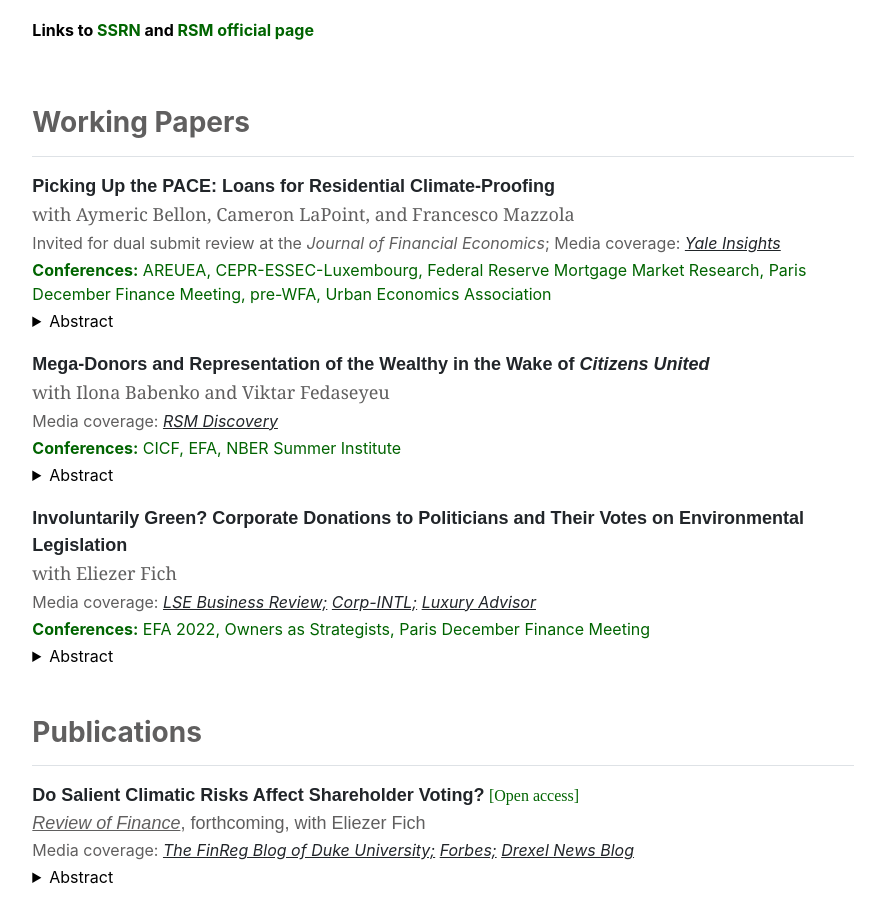
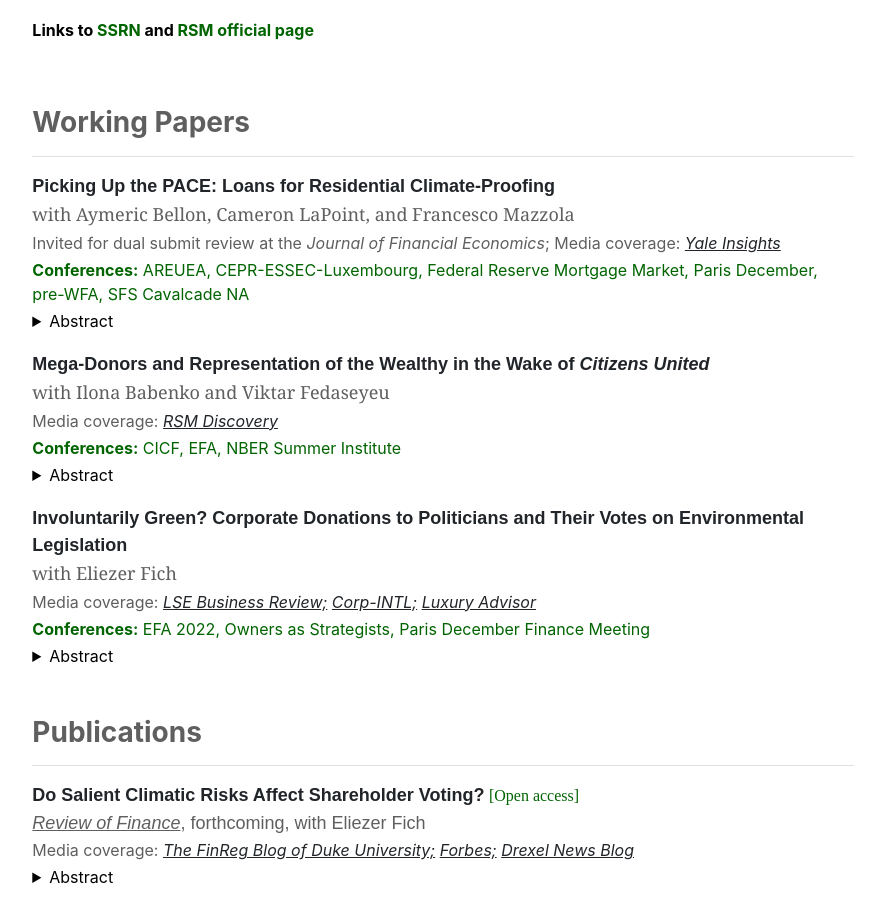
Before and after one commit to guosongxu/guosongxu.github.io, a Jekyll site: the page built from index.md, in a window 1280 px wide and 900 px high, scrolled down 446 px. Shown: the whole window, without its empty margins (197-1082 px from the left). Built offline with Jekyll 4.4.1, drawn with Linux system fonts in a browser that asks for light colours.

Commit message:
Update home.html

```diff
--- a/_layouts/home.html
+++ b/_layouts/home.html
@@ -18,7 +18,7 @@
     <p style="font-family:arial, 'MS Sans Serif', arial;font-size:18px;margin-bottom:1px"><a rel="noreferrer noopener" aria-label=" (opens in a new tab)" href="https://papers.ssrn.com/sol3/papers.cfm?abstract_id=4800611" target="_blank" style="text-decoration:none;"><strong>Picking Up the PACE: Loans for Residential Climate-Proofing</strong></a></p>
     <p style="font-family:georgia;font-size:18px;margin-bottom:3px;color:#605F5F">with Aymeric Bellon, Cameron LaPoint, and Francesco Mazzola</p>
     <p style="font-size:16px;margin-bottom:3px;color:#605F5F">Invited for dual submit review at the <em>Journal of Financial Economics</em>; Media coverage:&nbsp;<em><a rel="noreferrer noopener" href="https://insights.som.yale.edu/insights/loan-program-can-help-close-the-green-building-gap" target="_blank">Yale Insights</a></em> </p>
-    <p style="font-size:16px;margin-bottom:3px;color:#006400"><strong>Conferences:</strong> AREUEA, CEPR-ESSEC-Luxembourg, Federal Reserve Mortgage Market Research, Paris December Finance Meeting, pre-WFA, Urban Economics Association</p>
+    <p style="font-size:16px;margin-bottom:3px;color:#006400"><strong>Conferences:</strong> AREUEA, CEPR-ESSEC-Luxembourg, Federal Reserve Mortgage Market, Paris December, pre-WFA, SFS Cavalcade NA</p>
     <details>
       <summary>Abstract</summary>
       <p>
```
